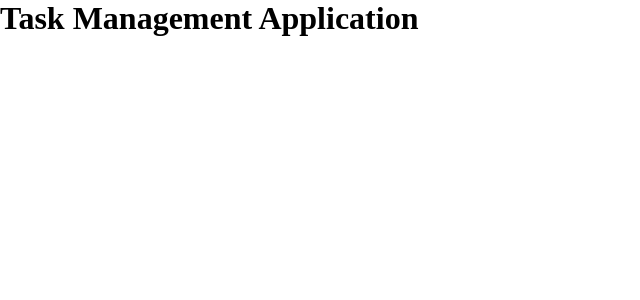
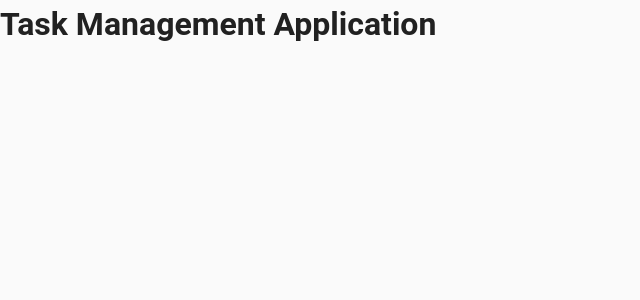
Before and after one commit to vladyslav-holovashchenko-web/task-management-app, a React (Vite) app: page / in a window 1280 px wide. Shown: the top 300 px of the page, without its empty margins (0-640 px from the left). Built offline with nearby package versions, Linux system fonts and the light colour scheme.

Commit message:
fix default styles

```diff
--- a/src/styles/index.css
+++ b/src/styles/index.css
@@ -1,4 +1,117 @@
-* {
+*,
+*::before,
+*::after {
   margin: 0;
   padding: 0;
+  box-sizing: border-box;
 }
+
+body {
+  font-family: 'Roboto', 'Helvetica', 'Arial', sans-serif;
+  font-size: 16px;
+  line-height: 1.5;
+  color: #212121;
+  background-color: #fafafa;
+  min-height: 100vh;
+  display: flex;
+  flex-direction: column;
+}
+
+a {
+  text-decoration: none;
+  color: inherit;
+}
+
+img {
+  max-width: 100%;
+  height: auto;
+}
+
+.container {
+  width: 100%;
+  max-width: 1200px;
+  margin: 0 auto;
+  padding: 20px;
+}
+
+h1,
+h2,
+h3,
+h4,
+h5,
+h6 {
+  margin-bottom: 1rem;
+  font-weight: 600;
+}
+
+h1 {
+  font-size: 2rem;
+}
+
+h2 {
+  font-size: 1.75rem;
+}
+
+h3 {
+  font-size: 1.5rem;
+}
+
+h4 {
+  font-size: 1.25rem;
+}
+
+h5 {
+  font-size: 1.125rem;
+}
+
+h6 {
+  font-size: 1rem;
+}
+
+p {
+  margin-bottom: 1rem;
+}
+
+input,
+select,
+textarea {
+  font-family: inherit;
+  font-size: inherit;
+  border: 1px solid #ccc;
+  padding: 8px;
+  border-radius: 4px;
+}
+
+input:focus,
+select:focus,
+textarea:focus {
+  outline: none;
+  border-color: #00796b;
+}
+
+.center {
+  display: flex;
+  justify-content: center;
+  align-items: center;
+}
+
+.full-height {
+  height: 100vh;
+}
+
+::-webkit-scrollbar {
+  width: 8px;
+}
+
+::-webkit-scrollbar-thumb {
+  background-color: #00796b;
+  border-radius: 4px;
+}
+
+::-webkit-scrollbar-thumb:hover {
+  background-color: #004d40;
+}
+
+::-webkit-scrollbar-track {
+  background-color: #f1f1f1;
+}
```
